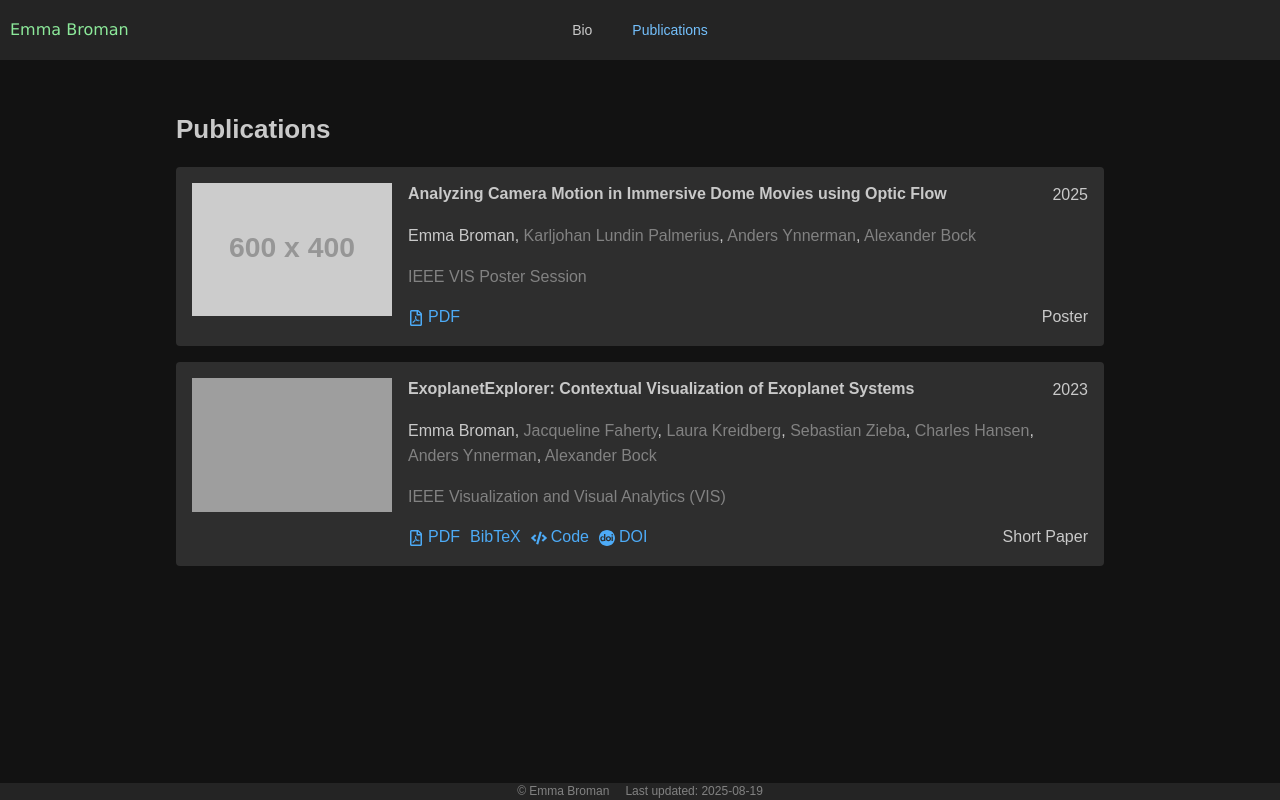
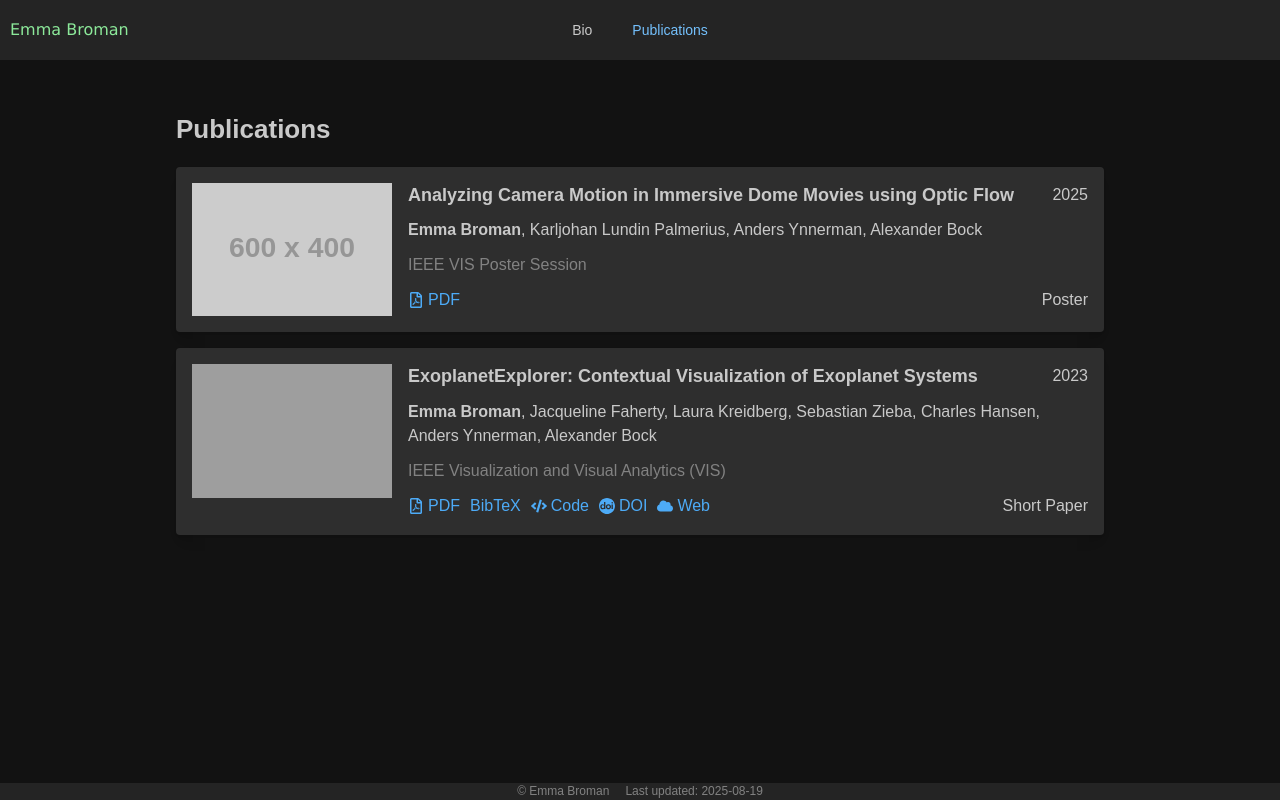
Before and after one commit to WeirdRubberDuck/weirdrubberduck.github.io, a React (Vite) app: page /publications in a window 1280 px wide. Built offline with nearby package versions, Linux system fonts and the light colour scheme; grey boxes are pictures that could not be loaded; a web font is replaced by a local one.

Commit message:
Update publication styles

```diff
--- a/public/content/publications/2023_broman_faherty_exoplanetexplorer.json
+++ b/public/content/publications/2023_broman_faherty_exoplanetexplorer.json
@@ -18,5 +18,5 @@
   "bib": "/content/publications/2023_broman_faherty_exoplanetexplorer.bib",
   "thumbnail": "/content/publications/2023_broman_faherty_exoplanetexplorer.png",
   "code": "https://github.com/OpenSpace/OpenSpace/tree/project/exoplanet-explorer",
-  "web": "https://immvis.github.io/projects/exoplanet_explorer/"
+  "website": "https://immvis.github.io/projects/exoplanet_explorer/"
 }
--- a/src/pages/publications/Publication.tsx
+++ b/src/pages/publications/Publication.tsx
@@ -12,26 +12,24 @@
 import "@mantine/core/styles.css";
 import { IconSize } from "@util/enums";
 import type { PublicationData } from "@util/types";
-import { FaCode, FaRegFilePdf } from "react-icons/fa";
+import { FaCloud, FaCode, FaRegFilePdf } from "react-icons/fa";
 import { SiDoi } from "react-icons/si";
 import { Fragment } from "react/jsx-runtime";
 
 export function Publication({ data }: { data: PublicationData }) {
-  console.log(data);
-
   return (
-    <Card p={"md"}>
+    <Card p={"md"} shadow="sm">
       <Group wrap="nowrap" align="top">
         <AspectRatio ratio={3 / 2} w={200} visibleFrom="sm">
           <Image
             src={data.thumbnail}
             alt="Publication Image"
-            fallbackSrc="https://placehold.co/600x400?text=Placeholder"
+            fallbackSrc={`https://placehold.co/600x400?text=${data.type}`}
           />
         </AspectRatio>
-        <Stack flex={1}>
+        <Stack flex={1} gap={"xs"}>
           <Group justify="space-between" align="top">
-            <Title order={3} flex={1} size={"md"}>
+            <Title order={3} flex={1} size={"lg"}>
               {data.title}
             </Title>
             <Text>{data.year}</Text>
@@ -39,19 +37,15 @@
           <Text>
             {data.authors.map((author, idx) => (
               <Fragment key={author + idx}>
-                {author === "Emma Broman" ? (
-                  <Text span>{author}</Text>
-                ) : (
-                  <Text span c={"dimmed"}>
-                    {author}
-                  </Text>
-                )}
+                <Text span fw={author === "Emma Broman" ? 700 : undefined}>
+                  {author}
+                </Text>
                 {idx < data.authors.length - 1 && ", "}
               </Fragment>
             ))}
           </Text>
           <Text c="dimmed">{data.venue}</Text>
-          <Group justify="space-between">
+          <Group justify="space-between" wrap="nowrap" align="end">
             <Group gap={"xs"}>
               {data.pdf && (
                 <Anchor href={data.doi} target="_blank">
@@ -83,8 +77,16 @@
                   </Flex>
                 </Anchor>
               )}
+              {data.website && (
+                <Anchor href={data.website} target="_blank">
+                  <Flex align={"center"} gap={4}>
+                    <FaCloud size={IconSize.xs} />
+                    Web
+                  </Flex>
+                </Anchor>
+              )}
             </Group>
-            <Text>{data.type}</Text>
+            <Text style={{ whiteSpace: "nowrap" }}>{data.type}</Text>
           </Group>
         </Stack>
       </Group>
```
Also changed, not shown: src/util/types.ts (+8 -5 lines).
